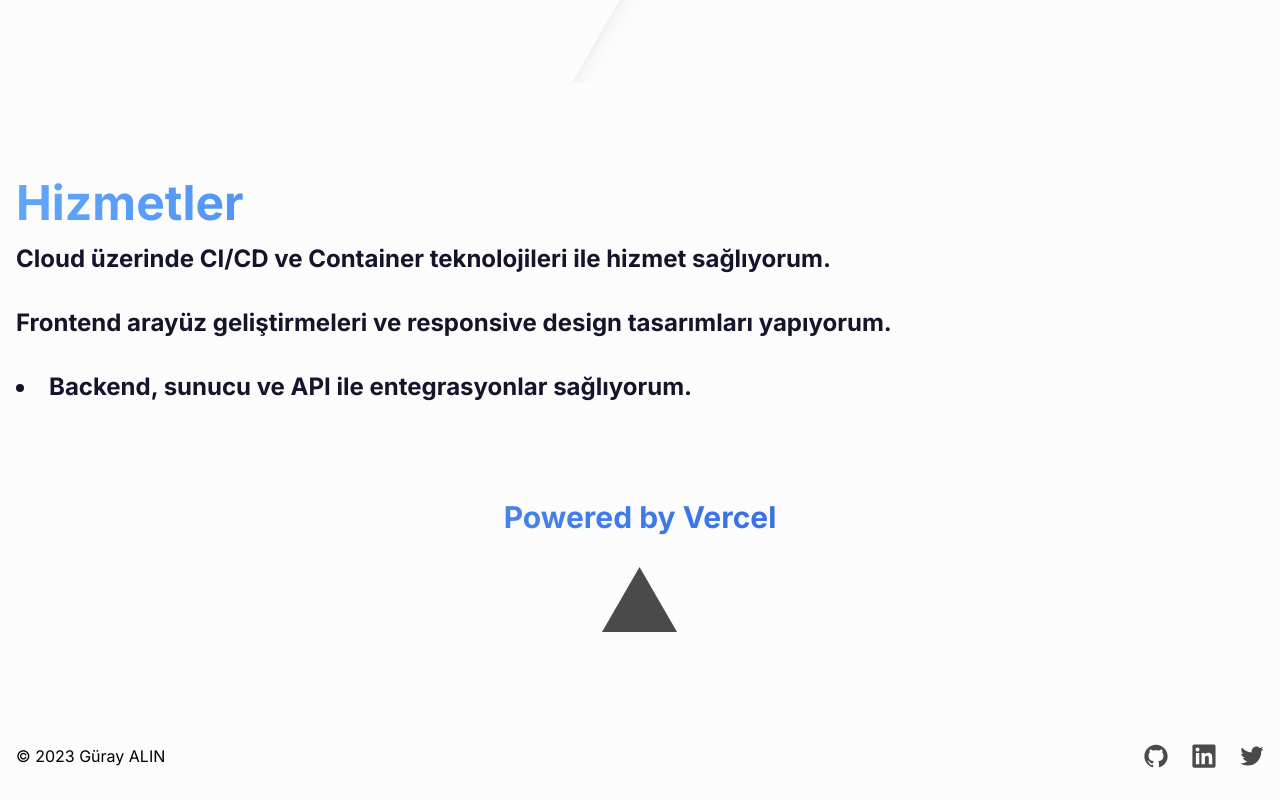
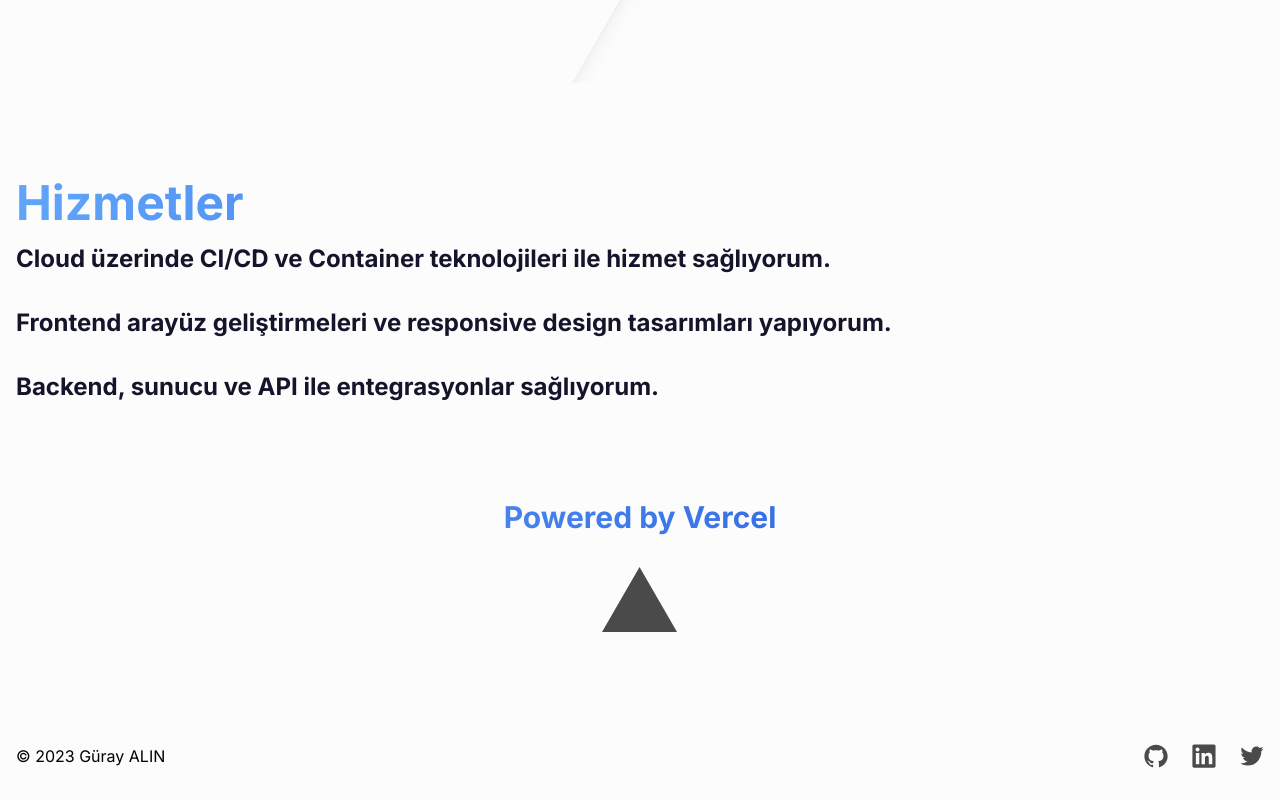
Before and after one commit to grienz/portfolio, a Next.js app: page / in a window 1280 px wide. Shown: the part 812-1612 px from the top of the page. Built offline with nearby package versions, Linux system fonts and the light colour scheme.

Commit message:
ul-li list fixed.

```diff
--- a/app/page.tsx
+++ b/app/page.tsx
@@ -24,19 +24,20 @@ const HomePage = async () => {
           <h2 className="headline mt-24 text-2xl md:text-4xl lg:text-5xl">
             Hizmetler
           </h2>
-          <span className="mt-4 block text-lg font-bold text-off-black dark:text-off-white md:text-2xl">
+          <span className="mt-4 block list-none text-lg font-bold text-off-black dark:text-off-white md:text-2xl">
             <ul>
-              Cloud üzerinde CI/CD ve Container teknolojileri ile hizmet
-              sağlıyorum.
+              <li>
+                Cloud üzerinde CI/CD ve Container teknolojileri ile hizmet
+                sağlıyorum.
+              </li>
+              <br></br>
+              <li>
+                Frontend arayüz geliştirmeleri ve responsive design tasarımları
+                yapıyorum.
+              </li>
+              <br></br>
+              <li> Backend, sunucu ve API ile entegrasyonlar sağlıyorum.</li>
             </ul>
-            <br></br>
-            <ul>
-              Frontend arayüz geliştirmeleri ve responsive design tasarımları
-              yapıyorum.
-            </ul>
-            <br></br>
-
-            <li> Backend, sunucu ve API ile entegrasyonlar sağlıyorum.</li>
           </span>
         </Container>
       </section>
```
